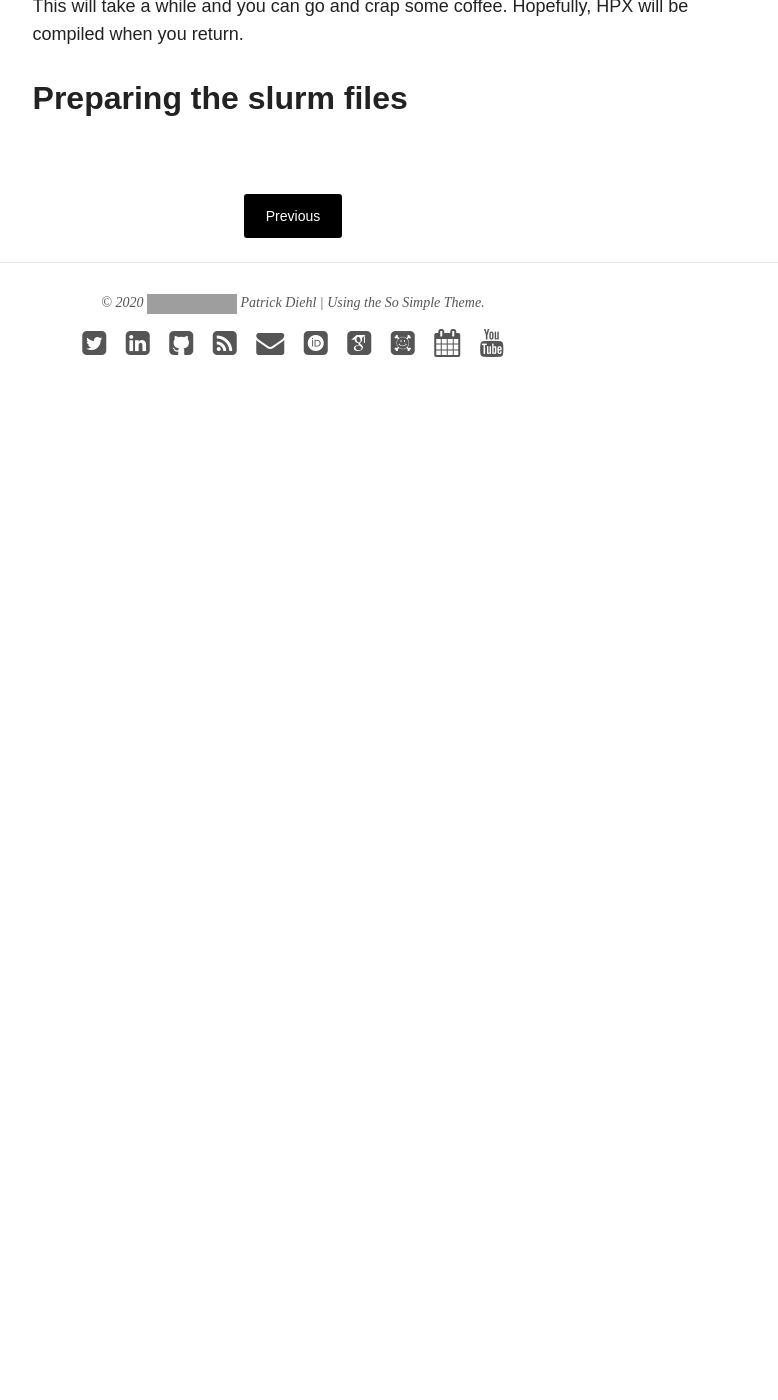
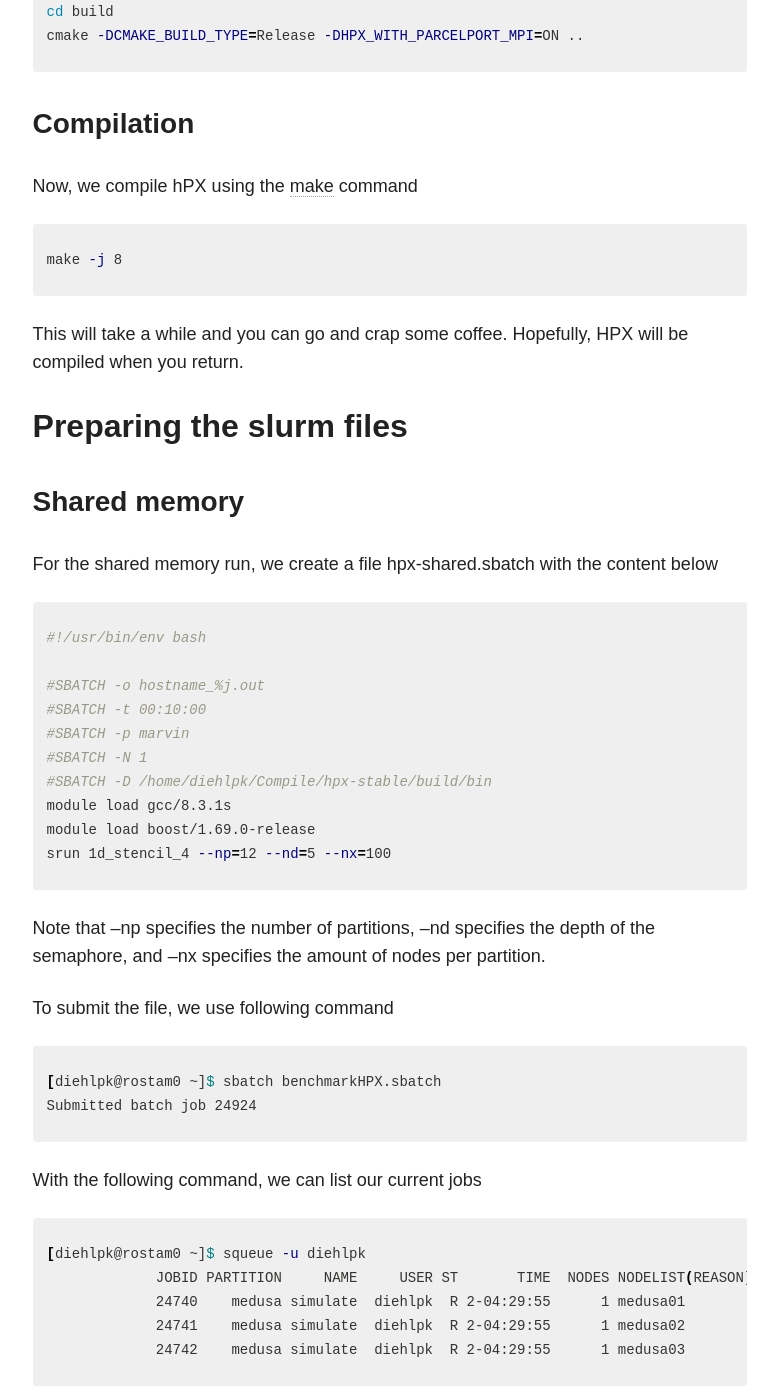
Before and after one commit to diehlpk/diehlpk.github.io, a Jekyll site: the page built from _posts/blog/2020-11-18-compiling-hpx-rostam.md, in a window 1280 px wide and 1400 px high, scrolled down 3233 px. Shown: the whole window, without its empty margins (347-1125 px from the left). Built offline with Jekyll 4.4.1, drawn with Linux system fonts in a browser that asks for light colours; nearby versions of some CDN libraries; some web fonts are replaced; before the commit the page ends 3688 px from its top, so only the background shows below that; some of the changed text lies outside the part shown; grey boxes are pictures that could not be loaded.

Commit message:
Update build on rostam

```diff
--- a/_posts/blog/2020-11-18-compiling-hpx-rostam.md
+++ b/_posts/blog/2020-11-18-compiling-hpx-rostam.md
@@ -66,6 +66,17 @@
   1) gcc/10.2.0             3) papi/6.0.0   5) python/3.8.2   7) ucx/1.8.1    9) hwloc/2.2.0
   2) boost/1.73.0-release   4) git/2.25.1   6) cmake/3.16.4   8) pmix/3.1.5  10) Rostam2
 {% endhighlight %}
+
+Note that we have a bug with the gcc/10.2.0 compiler and therefore we change the compiler
+
+{% highlight bash %}
+module unload gcc/10.2.0
+module load gcc/8.3.1s
+module unload boost/1.73.0-release
+module load boost/1.69.0-release
+{% endhighlight %}
+
+Note that we have to load a different boost version which was compiled with the same compiler.
 
 ### Load openmpi for the distributed runs
 
@@ -110,3 +121,74 @@
 This will take a while and you can go and crap some coffee. Hopefully, HPX will be compiled when you return.
 
 ## Preparing the slurm files
+
+### Shared memory
+
+For the shared memory run, we create a file hpx-shared.sbatch with the content below
+
+{% highlight bash %}
+#!/usr/bin/env bash
+
+#SBATCH -o hostname_%j.out
+#SBATCH -t 00:10:00
+#SBATCH -p marvin
+#SBATCH -N 1
+#SBATCH -D /home/diehlpk/Compile/hpx-stable/build/bin
+module load gcc/8.3.1s
+module load boost/1.69.0-release
+srun 1d_stencil_4 --np=12 --nd=5 --nx=100
+{% endhighlight %}
+
+Note that --np specifies the number of partitions, --nd specifies the depth of the semaphore, and --nx specifies the amount of nodes per partition.
+
+To submit the file, we use following command
+
+{% highlight bash %}
+[diehlpk@rostam0 ~]$ sbatch benchmarkHPX.sbatch
+Submitted batch job 24924
+{% endhighlight %}
+
+With the following command, we can list our current jobs
+
+{% highlight bash %}
+[diehlpk@rostam0 ~]$ squeue -u diehlpk
+             JOBID PARTITION     NAME     USER ST       TIME  NODES NODELIST(REASON)
+             24740    medusa simulate  diehlpk  R 2-04:29:55      1 medusa01
+             24741    medusa simulate  diehlpk  R 2-04:29:55      1 medusa02
+             24742    medusa simulate  diehlpk  R 2-04:29:55      1 medusa03
+{% endhighlight %}
+
+Once the simulation finished, we can list the content of the output file using the [cat](https://linux.die.net/man/1/cat) command
+
+{% highlight bash %}
+[diehlpk@rostam0 ~]$ cat Compile/hpx-stable/build/bin/hostname_24924.out
+
+  Local host: marvin01
+--------------------------------------------------------------------------
+OS_Threads,Execution_Time_sec,Points_per_Partition,Partitions,Time_Steps
+16,                   0.004866721, 100,                  12,                   45
+{% endhighlight %}
+
+to obtain the results of our run.
+
+Please play around with the three options and look into the performance of the application.
+
+### Distributed memory
+
+We copy the file hpx-shared.sbatch to hpx-distributed.sh and change it to
+
+
+{% highlight bash %}
+#!/usr/bin/env bash
+
+#SBATCH -o hostname_%j.out
+#SBATCH -t 00:10:00
+#SBATCH -p marvin
+#SBATCH -N 1
+#SBATCH -D /home/diehlpk/Compile/hpx-stable/build/bin
+module load gcc/8.3.1s
+module load boost/1.69.0-release
+srun 1d_stencil_8 --np=12 --nd=5 --nx=100
+{% endhighlight %}
+
+Note that you now can change the parameter #SBATCH -N to specify the amount of nodes.
```
Also changed, not shown: other parts of _posts/blog/2020-11-18-compiling-hpx-rostam.md (+4 -4 lines).
